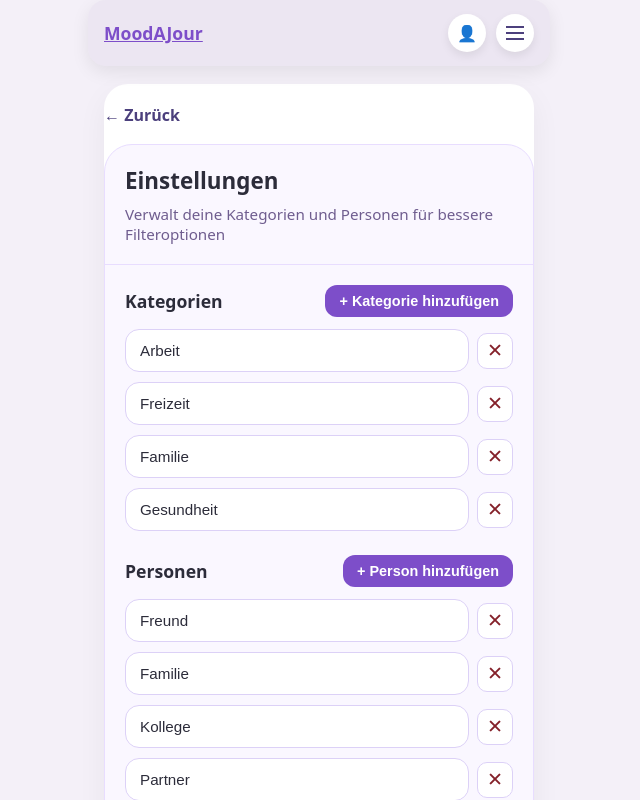
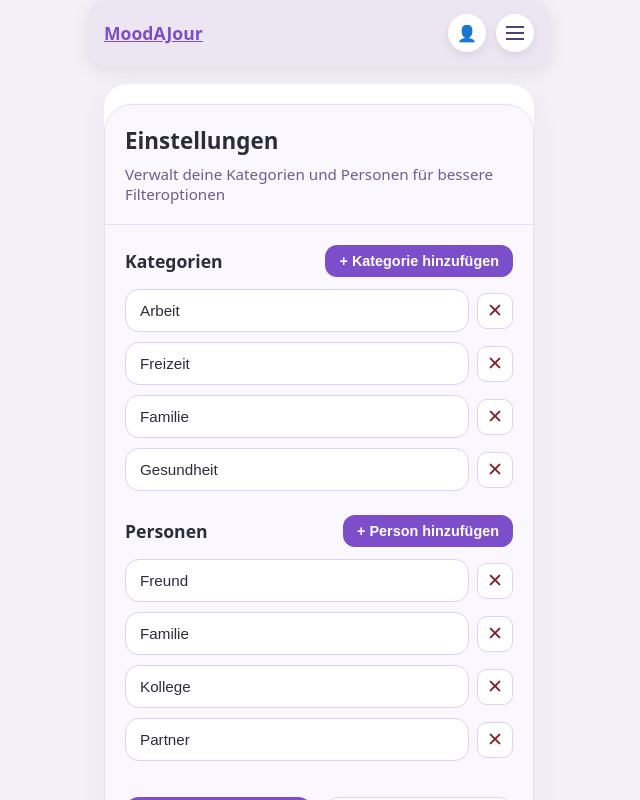
Before and after one commit to stettbea/MoodAJour, a SvelteKit app: page /settings in a window 1280 px wide. Shown: the top 800 px of the page, without its empty margins (321-961 px from the left). Built offline with nearby package versions, Linux system fonts and the light colour scheme; no server answers; the database is empty.

Commit message:
Settings Zurückbutton entfernt

```diff
--- a/src/routes/settings/+page.svelte
+++ b/src/routes/settings/+page.svelte
@@ -52,8 +52,6 @@
 </script>
 
 <main class="settings-page">
-	<a class="back-link" href="/overview">← Zurück</a>
-
 	<section class="settings-card">
 		<div class="card-header">
 			<h1>Einstellungen</h1>
```
